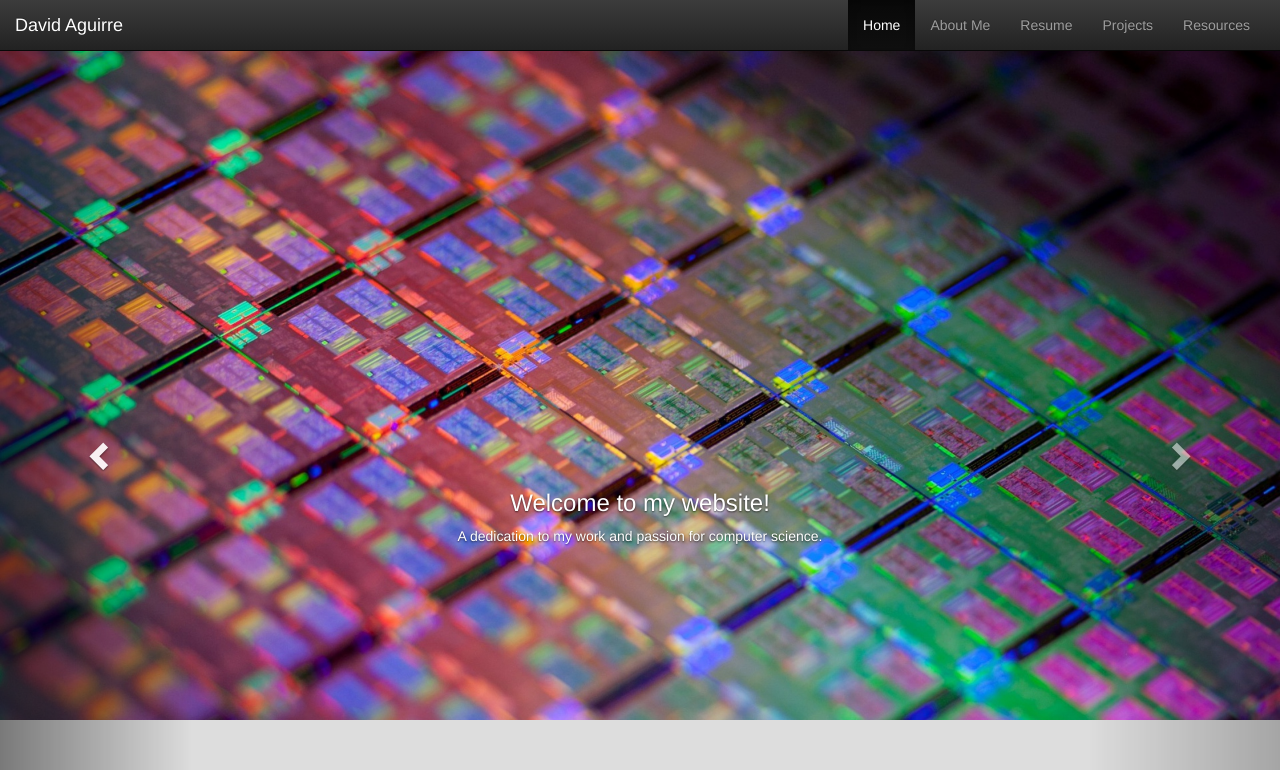
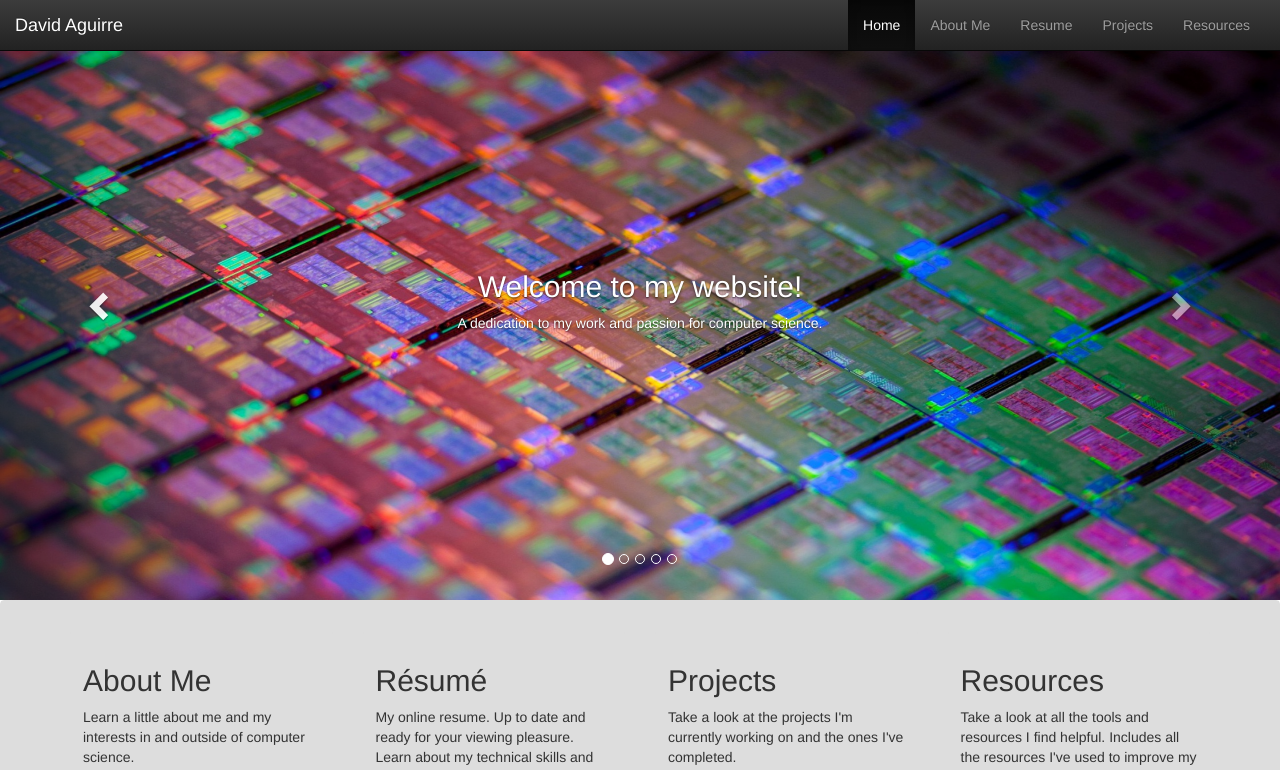
Before and after one commit to DavidDDavidson/UCSC-Personal-Website, a plain HTML site: page public_html/index.html in a window 1280 px wide. Both pictures are taken after a click on the button "Previous". Shown: the top 770 px of the page. Drawn offline with Linux system fonts and the light colour scheme.

Commit message:
Minor changes to front page heading

```diff
--- a/public_html/index.css
+++ b/public_html/index.css
@@ -65,22 +65,20 @@
 /* Carousel */
 /* Carousel base class */
 .carousel {
-  height:900px;
+  height:600px;
   margin-bottom: 0px;
 }
 /* Since positioning the image, we need to help out the caption */
 .carousel-caption {
   position: absolute;
-  top: 450px;
-  bottom: 0;
-  left: 0;
-  right: 0;
-  margin: 0 auto;
+  top: 50%;
+  left: 50%;
+  transform: translateX(-50%) translateY(-25%);
 }
 
 /* Declare heights because of positioning of img element */
 .carousel .item {
-  height: 900px;
+  height: 600px;
   background-color: #ddd;
 }
 .carousel-inner > .item > img {
--- a/public_html/index.html
+++ b/public_html/index.html
@@ -43,7 +43,7 @@
       <img src="Images/CPU_1.jpg" alt="CPU">
 
       <div class="carousel-caption">
-        <h3>Welcome to my website!</h3>
+        <h2>Welcome to my website!</h2>
         <p>
           A dedication to my work and passion for computer science.
         </p>
@@ -53,7 +53,7 @@
     <div class="item">
       <img src="Images/Graphs_1.png" alt="Web">
       <div class="carousel-caption">
-        <h3>Biography</h3>
+        <h2>Biography</h2>
         <p>
           Learn about my background, my goals, and my interests.
         </p>
@@ -63,7 +63,7 @@
     <div class="item">
       <img src="Images/CPU_2.jpg" alt="CPU">
       <div class="carousel-caption">
-        <h3>Résumé</h3>
+        <h2>Résumé</h2>
         <p>
           Learn about my technical skills and abilities.
         </p>
@@ -73,7 +73,7 @@
     <div class="item">
       <img src="Images/PCB_2.jpg" alt="PCB">
       <div class="carousel-caption">
-        <h3>Projects</h3>
+        <h2>Projects</h2>
         <p>
           See my projects in progress and completed.
         </p>
@@ -83,7 +83,7 @@
     <div class="item">
       <img src="Images/Programming_1.jpg" alt="Programming">
       <div class="carousel-caption">
-        <h3>Resources</h3>
+        <h2>Resources</h2>
         <p>
           A list of resources I find incredibly useful.
         </p>
```
